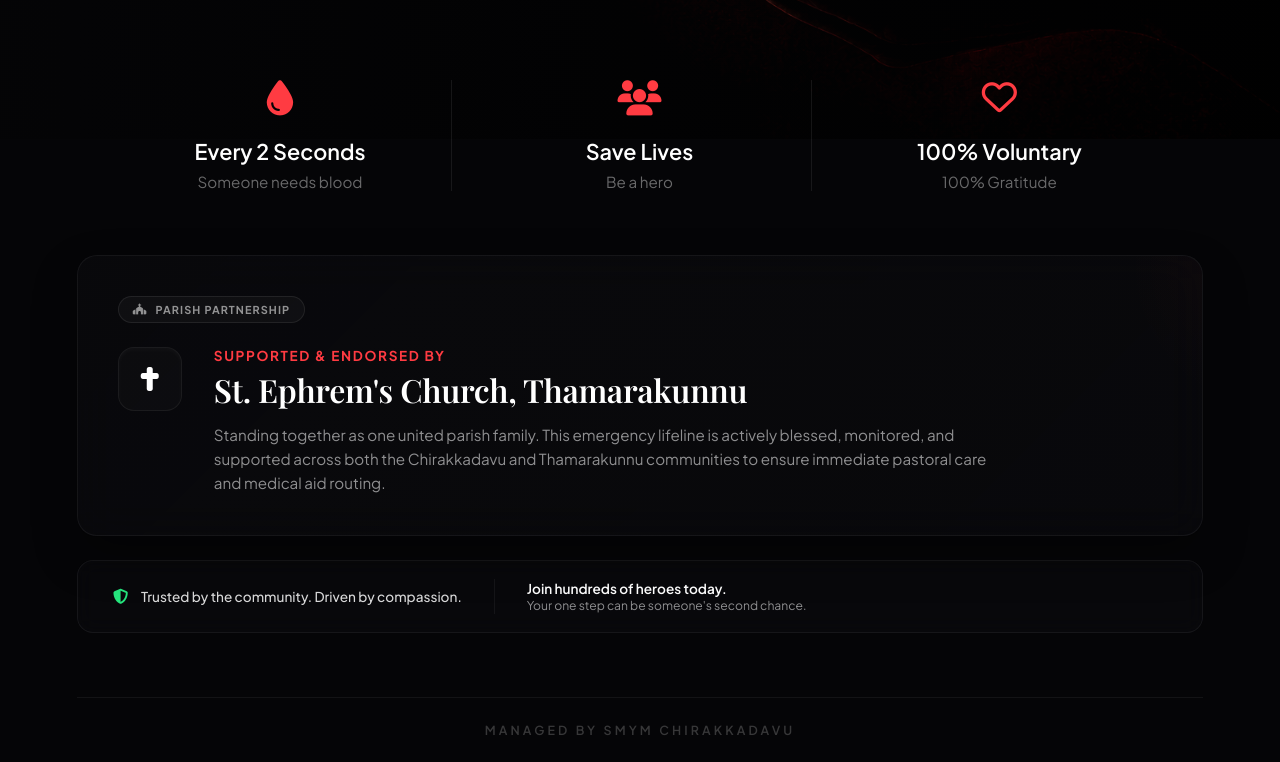
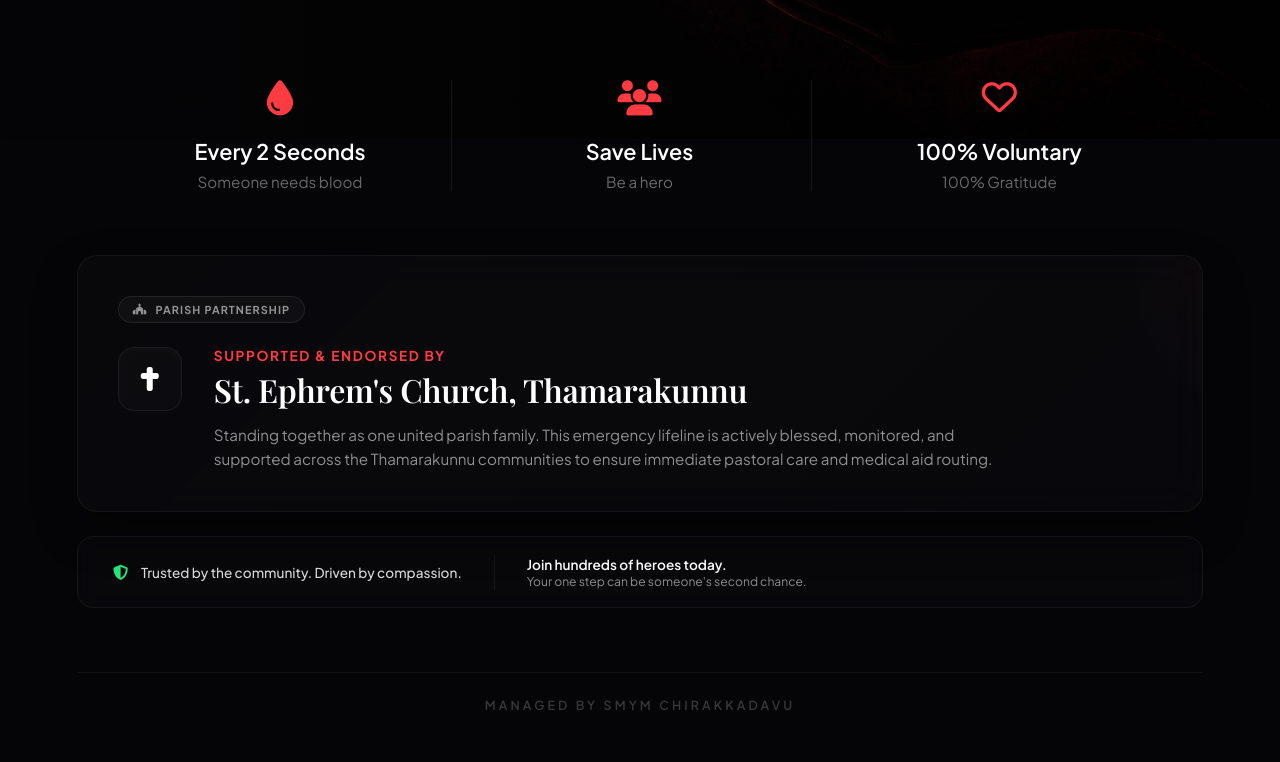
Before and after one commit to alfredjose11/Aima-phone, a website: page index.html in a window 1280 px wide. Shown: the part 661-1423 px from the top of the page. After the commit the page ends 1398 px from the top, so only its background shows below. Drawn offline with nearby package versions, Linux system fonts and the light colour scheme; a web font is replaced by a local one.

Commit message:
Update index.html

```diff
--- a/index.html
+++ b/index.html
@@ -574,7 +574,7 @@
                 <div class="support-text-block">
                     <h2>Supported & Endorsed by</h2>
                     <h3>St. Ephrem's Church, Thamarakunnu</h3>
-                    <p>Standing together as one united parish family. This emergency lifeline is actively blessed, monitored, and supported across both the Chirakkadavu and Thamarakunnu communities to ensure immediate pastoral care and medical aid routing.</p>
+                    <p>Standing together as one united parish family. This emergency lifeline is actively blessed, monitored, and supported across the Thamarakunnu communities to ensure immediate pastoral care and medical aid routing.</p>
                 </div>
             </div>
         </div>
```
